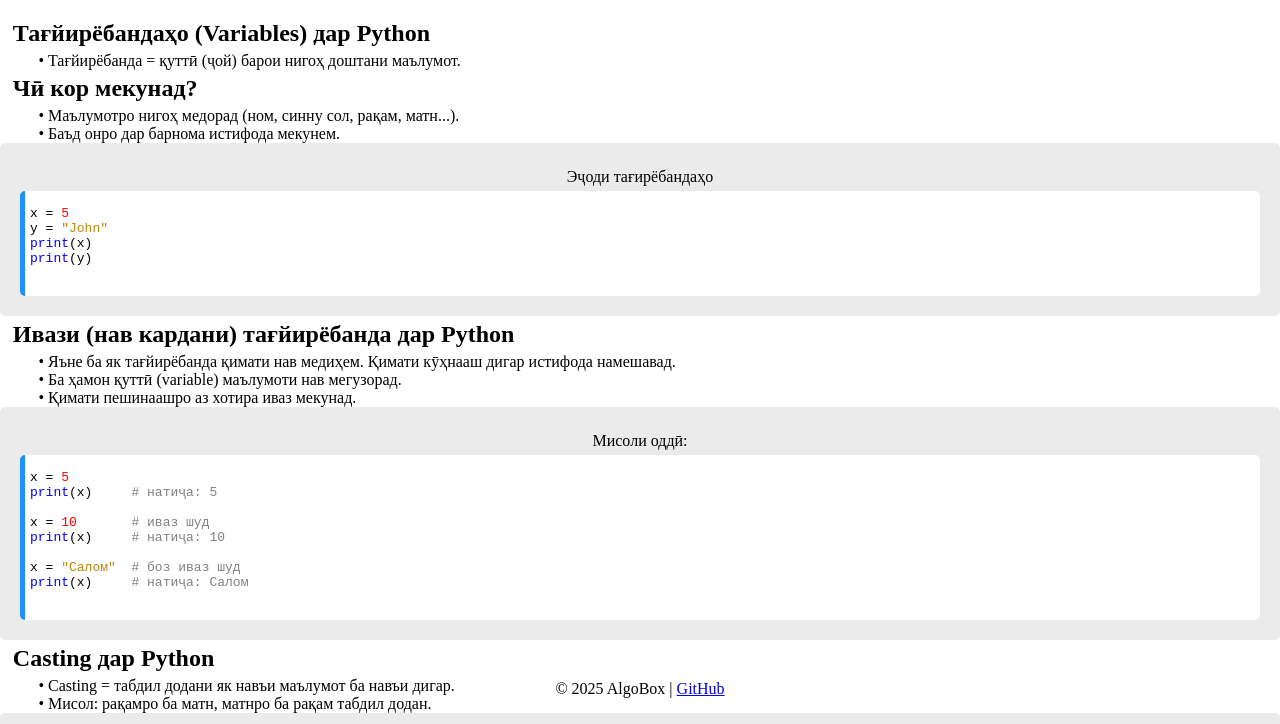
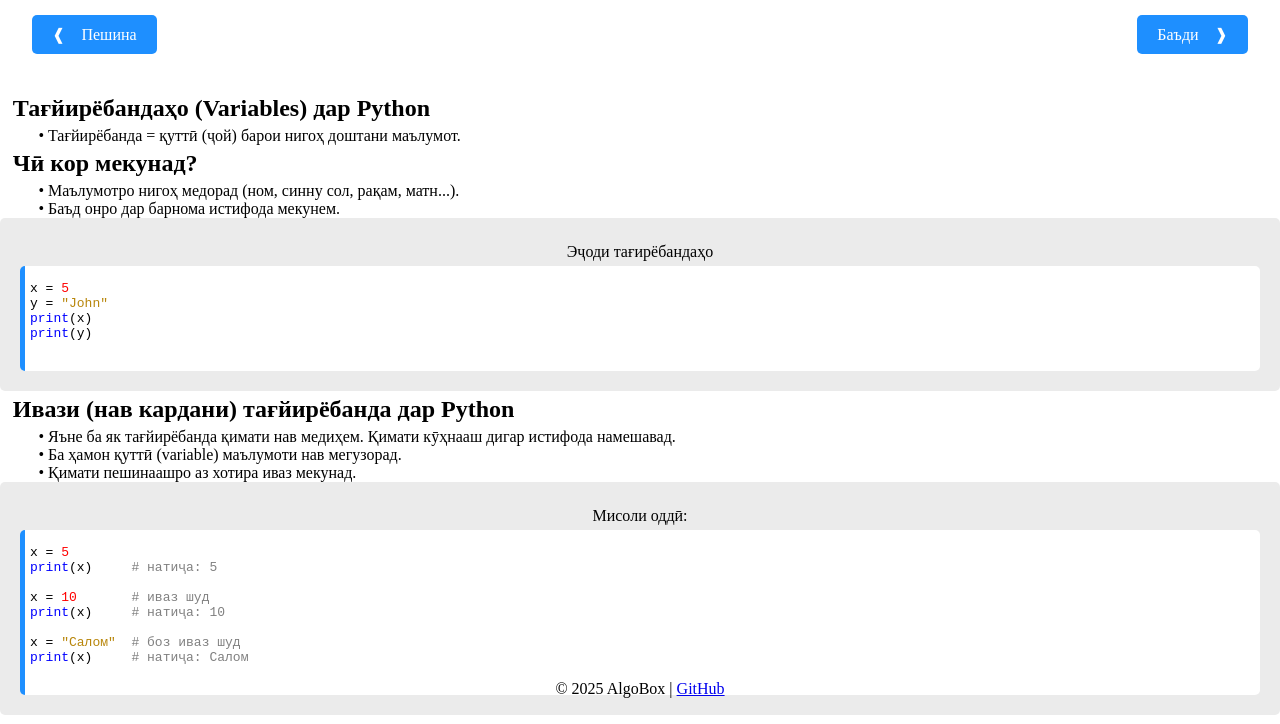
Before and after one commit to abdullo-backend/python_lesson_5, a plain HTML site: page index1.html in a window 1280 px wide. Shown: the part 80-804 px from the top of the page. Drawn offline with Linux system fonts and the light colour scheme.

Commit message:
add Eror 2

```diff
--- a/index1.html
+++ b/index1.html
@@ -14,7 +14,11 @@
 
 <div class="glavni0">
     <h1>Variables</h1>
-</div>
+</div> <br>
+      <div class="end">
+        <a href="https://abdullo-backend.github.io/python_lesson_4/">&#10096;&emsp;Пешина</a>
+        <a href="">Баъди&emsp;&#10097;</a>
+    </div> <br>
     <div class="glavni"> <br>
         <h2 class="n1">Тағйирёбандаҳо (Variables) дар Python</h2>
         <p class="n2">• Тағйирёбанда = қуттӣ (ҷой) барои нигоҳ доштани маълумот.</p>
```
